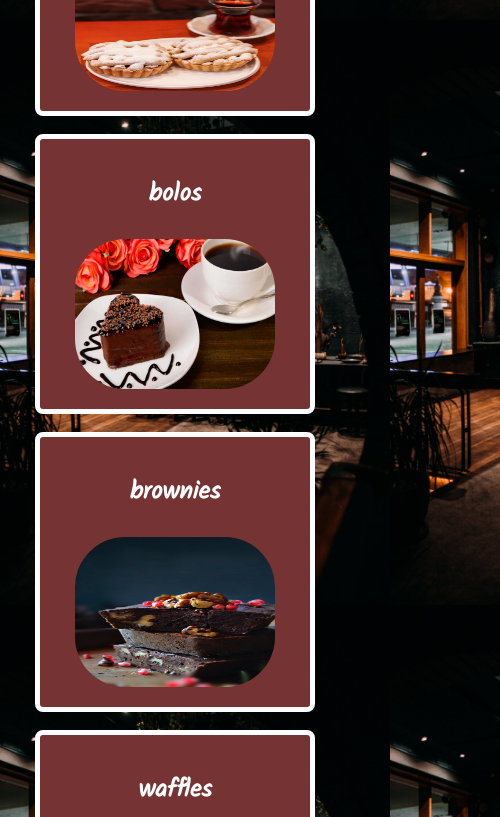
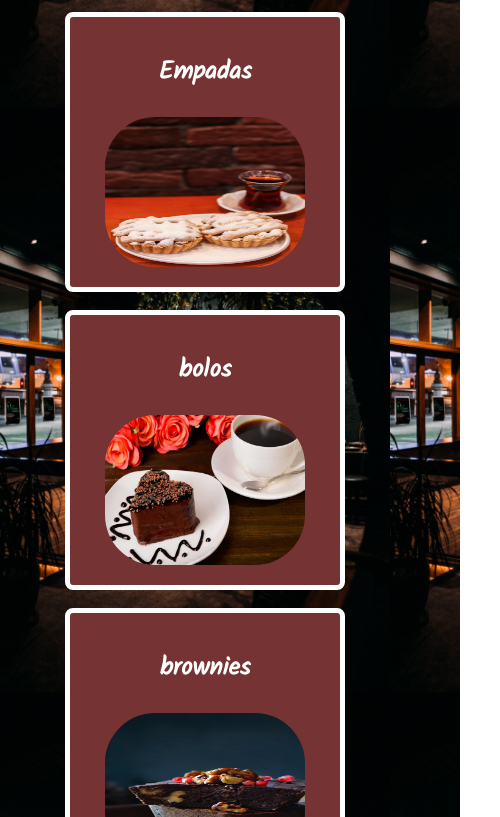
Before and after one commit to LuizDanielMCJunior/cofee.shop, a plain HTML site: page index.html in a window 390 px wide. Shown: the part 700-1517 px from the top of the page, 500 px wide, since content can reach past the window. Drawn offline with Linux system fonts and the light colour scheme; a web font is replaced by a local one.

Commit message:
Add files via upload

```diff
--- a/index.html
+++ b/index.html
@@ -9,6 +9,7 @@
     <meta name="author" content="Luiz Daniel M C Junior"> <!-- AUTHOR, COLOCOAR NO SEU NOME-->
     <link rel="stylesheet" href="/main.Css">
     <link rel="stylesheet" href="/Responsive.Css">
+    <link rel="stylesheet" href="/Mobile.Css">
     <title>LDMCJR CAFE</title>
 </head>
 <body>
@@ -27,7 +28,8 @@
   </nav>
 
     <h2 onclick="toggle('bebidasq')"class="produtos">Hot Drinks
-    </h2><section id="bebidasq">
+    </h2>
+    <section id="bebidasq">
     <!-- --><h2   class="produtosQ">Hot Drinks
     </h2>
     <div class="card">
```
